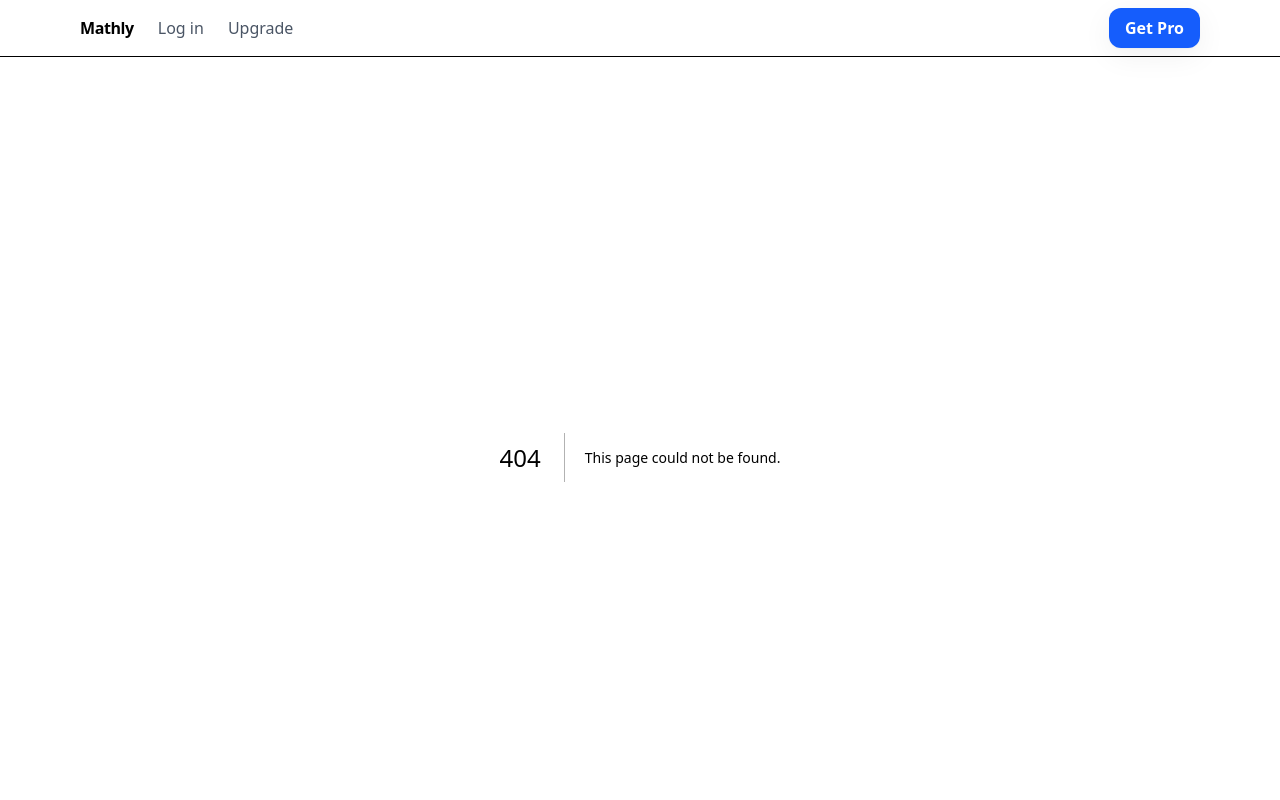
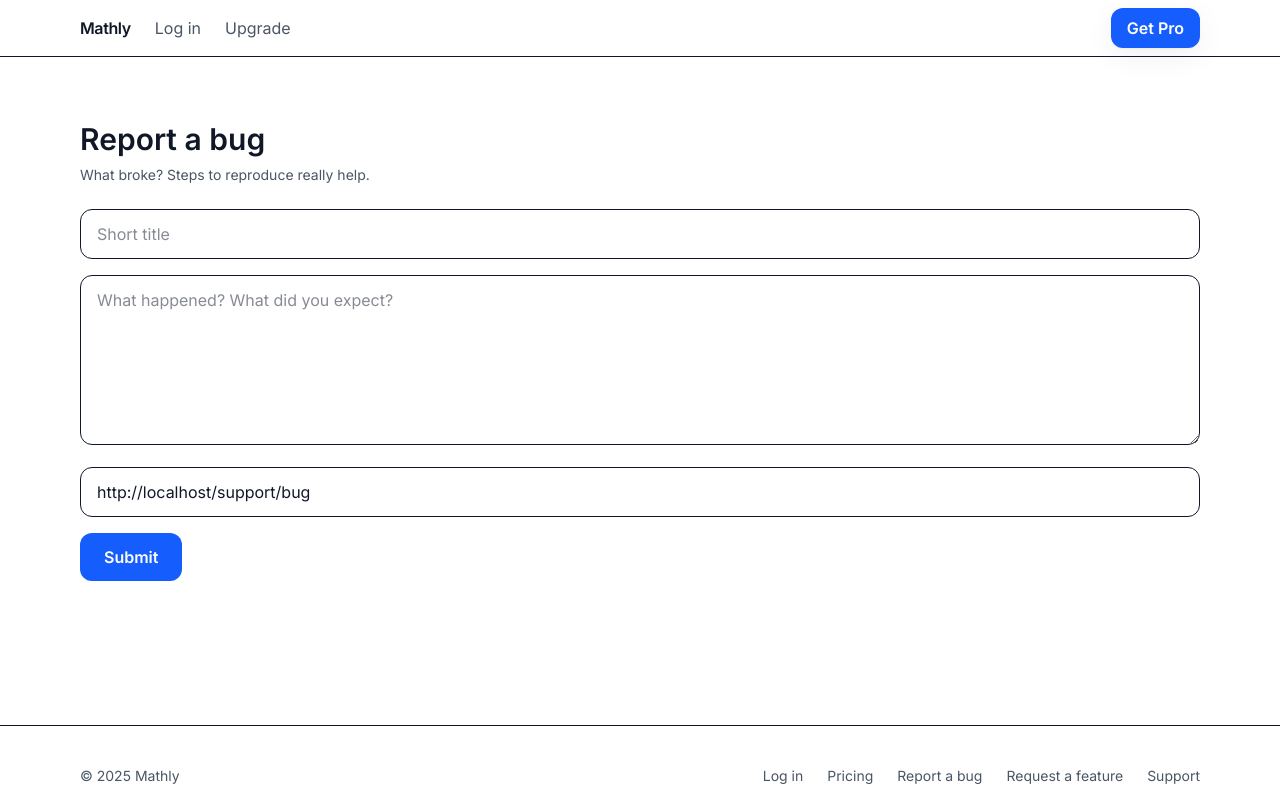
Before and after one commit to R812-coder/mathly-web, a Next.js app: page /support/bug in a window 1280 px wide. Before the commit this address had no page. Shown: the top 800 px of the page. Built offline with nearby package versions, Linux system fonts and the light colour scheme; no server answers.

Commit message:
Add bug/feature pages & footer links; move Stripe preconnect to <head>

```diff
--- a/app/layout.js
+++ b/app/layout.js
@@ -13,6 +13,11 @@ const inter = Inter({ subsets: ["latin"] });
 export default function RootLayout({ children }) {
   return (
     <html lang="en">
+      <head>
+        {/* Perf: Stripe preconnects */}
+        <link rel="preconnect" href="https://checkout.stripe.com" crossOrigin="" />
+        <link rel="preconnect" href="https://js.stripe.com" crossOrigin="" />
+      </head>
       <body className={`${inter.className} antialiased bg-white text-gray-900`}>
         {/* Top nav */}
         <nav className="sticky top-0 z-50 border-b bg-white/80 backdrop-blur">
@@ -21,7 +26,6 @@ export default function RootLayout({ children }) {
             <Link href="/login" className="text-gray-600 hover:text-gray-900">Log in</Link>
             <Link href="/checkout/success" className="text-gray-600 hover:text-gray-900">Upgrade</Link>
             <div className="ml-auto">
-              {/* CHANGED: /checkout -> /checkout/success  (use ?plan=yearly to preselect yearly) */}
               <Link
                 href="/checkout/success"
                 className="inline-flex items-center justify-center rounded-xl px-4 py-2 font-semibold bg-blue-600 text-white hover:bg-blue-700 shadow-soft"
@@ -41,23 +45,15 @@ export default function RootLayout({ children }) {
               <div>© {new Date().getFullYear()} Mathly</div>
               <div className="flex gap-6">
                 <Link className="hover:text-gray-900" href="/login">Log in</Link>
-                {/* CHANGED: /checkout -> /checkout/success */}
                 <Link className="hover:text-gray-900" href="/checkout/success">Pricing</Link>
+                <Link className="hover:text-gray-900" href="/support/bug">Report a bug</Link>
+                <Link className="hover:text-gray-900" href="/support/feature">Request a feature</Link>
                 <a className="hover:text-gray-900" href="mailto:support@mathly.app">Support</a>
               </div>
             </div>
           </div>
         </footer>
       </body>
-
-      <html lang="en">
-  <head>
-    <link rel="preconnect" href="https://checkout.stripe.com" crossOrigin="" />
-    <link rel="preconnect" href="https://js.stripe.com" crossOrigin="" />
-  </head>
-  <body>…</body>
-</html>
-
     </html>
   );
 }
--- /dev/null
+++ b/app/support/bug/page.jsx
@@ -0,0 +1,56 @@
+"use client";
+import { useState, useEffect } from "react";
+import { supabase } from "../../../lib/supabaseClient";
+
+export default function ReportBugPage() {
+  const [title, setTitle] = useState("");
+  const [desc, setDesc] = useState("");
+  const [url, setUrl] = useState("");
+  const [msg, setMsg] = useState("");
+  const [busy, setBusy] = useState(false);
+  const [userId, setUserId] = useState(null);
+
+  useEffect(() => {
+    setUrl(window.location.href);
+    supabase.auth.getUser().then(({ data }) => setUserId(data?.user?.id || null));
+  }, []);
+
+  async function submit(e) {
+    e.preventDefault();
+    setBusy(true);
+    setMsg("");
+    const { error } = await supabase.from("feedback").insert({
+      type: "bug",
+      title,
+      description: desc,
+      url,
+      user_id: userId
+    });
+    setBusy(false);
+    setMsg(error ? `Error: ${error.message}` : "Thanks! We got your report.");
+    if (!error) { setTitle(""); setDesc(""); }
+  }
+
+  return (
+    <main className="container-nice py-16 max-w-2xl">
+      <h1 className="text-3xl font-semibold">Report a bug</h1>
+      <p className="mt-2 text-gray-600 text-sm">What broke? Steps to reproduce really help.</p>
+
+      <form onSubmit={submit} className="mt-6 space-y-4">
+        <input className="w-full rounded-xl border px-4 py-3" placeholder="Short title"
+               value={title} onChange={e=>setTitle(e.target.value)} required />
+        <textarea className="w-full rounded-xl border px-4 py-3" rows={6}
+          placeholder="What happened? What did you expect?"
+          value={desc} onChange={e=>setDesc(e.target.value)} required />
+        <input className="w-full rounded-xl border px-4 py-3" placeholder="Page URL (optional)"
+               value={url} onChange={e=>setUrl(e.target.value)} />
+        <button disabled={busy}
+          className="rounded-xl bg-blue-600 px-6 py-3 font-semibold text-white hover:bg-blue-700 disabled:opacity-60">
+          {busy ? "Sending…" : "Submit"}
+        </button>
+      </form>
+
+      {msg && <p className="mt-3 text-sm">{msg}</p>}
+    </main>
+  );
+}
--- /dev/null
+++ b/app/support/feature/page.jsx
@@ -0,0 +1,51 @@
+"use client";
+import { useState, useEffect } from "react";
+import { supabase } from "../../../lib/supabaseClient";
+
+export default function FeatureRequestPage() {
+  const [title, setTitle] = useState("");
+  const [desc, setDesc] = useState("");
+  const [msg, setMsg] = useState("");
+  const [busy, setBusy] = useState(false);
+  const [userId, setUserId] = useState(null);
+
+  useEffect(() => {
+    supabase.auth.getUser().then(({ data }) => setUserId(data?.user?.id || null));
+  }, []);
+
+  async function submit(e) {
+    e.preventDefault();
+    setBusy(true);
+    setMsg("");
+    const { error } = await supabase.from("feedback").insert({
+      type: "feature",
+      title,
+      description: desc,
+      user_id: userId
+    });
+    setBusy(false);
+    setMsg(error ? `Error: ${error.message}` : "Thanks! We logged your idea.");
+    if (!error) { setTitle(""); setDesc(""); }
+  }
+
+  return (
+    <main className="container-nice py-16 max-w-2xl">
+      <h1 className="text-3xl font-semibold">Request a feature</h1>
+      <p className="mt-2 text-gray-600 text-sm">What would make Mathly better for you?</p>
+
+      <form onSubmit={submit} className="mt-6 space-y-4">
+        <input className="w-full rounded-xl border px-4 py-3" placeholder="Feature title"
+               value={title} onChange={e=>setTitle(e.target.value)} required />
+        <textarea className="w-full rounded-xl border px-4 py-3" rows={6}
+          placeholder="Describe how you'd use it. Any examples?"
+          value={desc} onChange={e=>setDesc(e.target.value)} required />
+        <button disabled={busy}
+          className="rounded-xl bg-blue-600 px-6 py-3 font-semibold text-white hover:bg-blue-700 disabled:opacity-60">
+          {busy ? "Sending…" : "Submit"}
+        </button>
+      </form>
+
+      {msg && <p className="mt-3 text-sm">{msg}</p>}
+    </main>
+  );
+}
```
